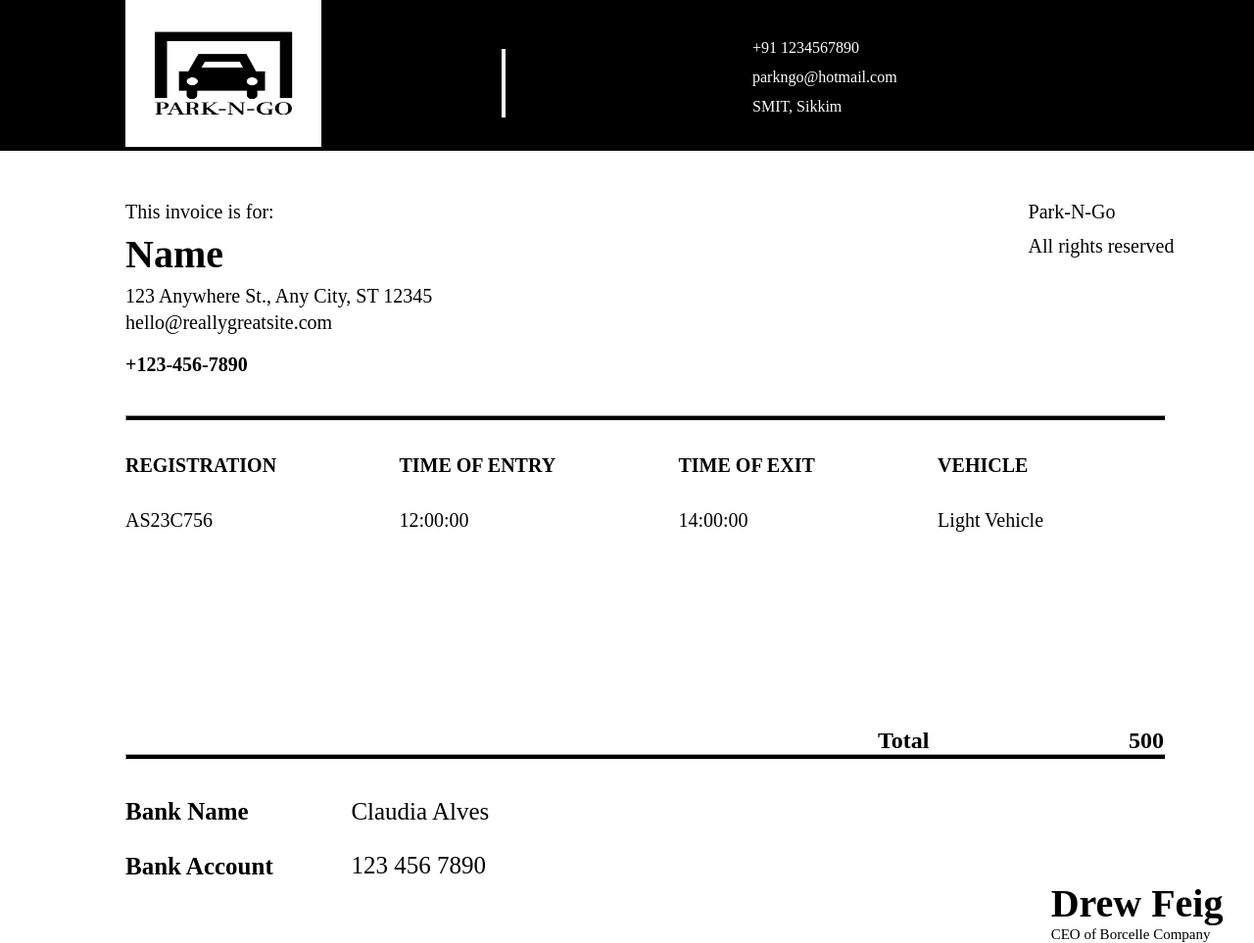
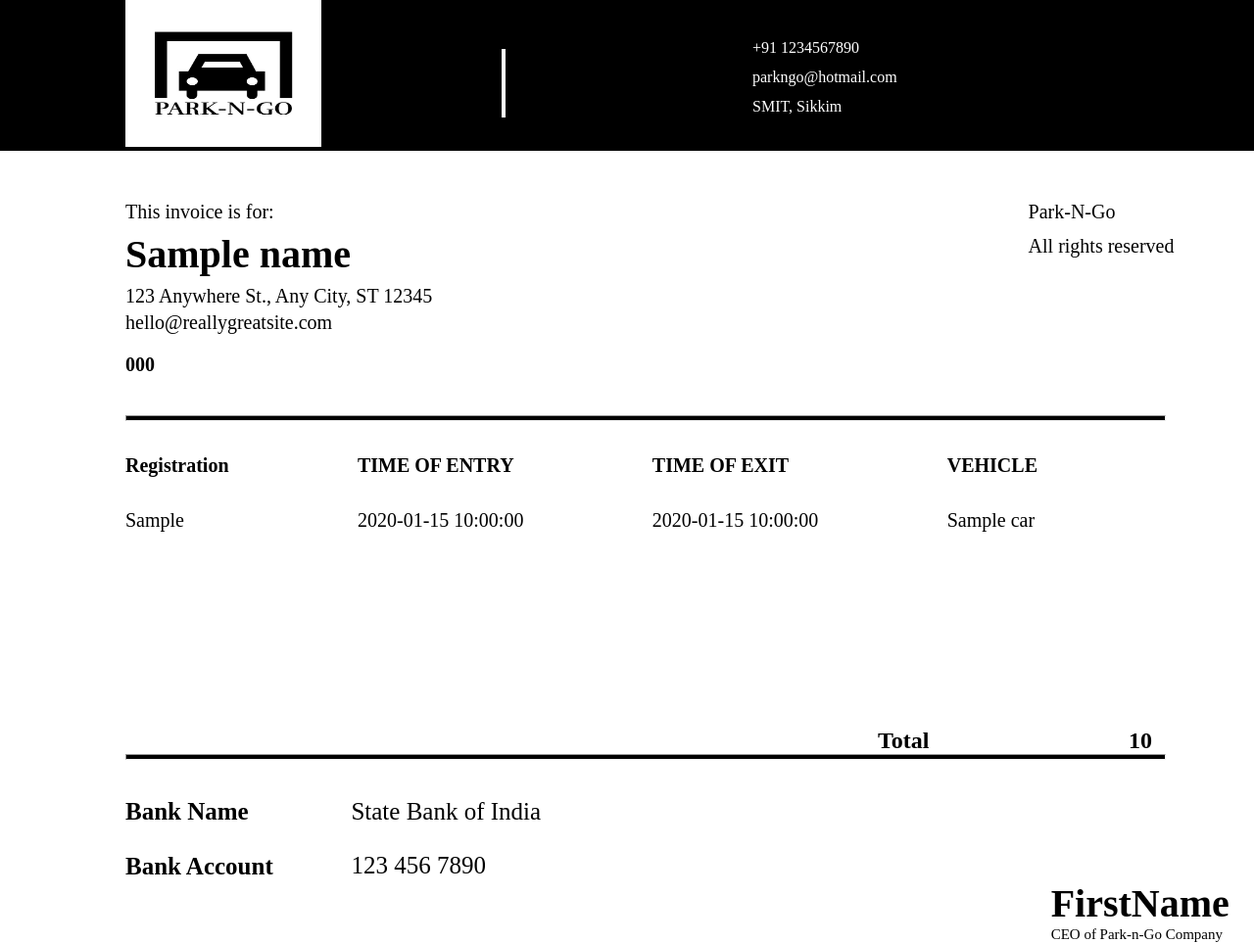
Before and after one commit to pooranjoyb/Park-n-Go, a Python web app: template template/index.html in a window 1280 px wide. Shown: the whole page at 98% size. Run offline with Jinja, Linux system fonts and the light colour scheme; the template is opened without the code that fills it: most values are stand-ins (such as "Sample title", 1, 10 or a date in 2020).

Commit message:
Changed into jinja template

```diff
--- a/template/index.html
+++ b/template/index.html
@@ -182,12 +182,12 @@
         <p id="all_right_res">All rights reserved</p>
         <p id="invoice">This invoice is for:</p>
         <b>
-            <p id="name">Name</p>
+            <p id="name">{{ name }}</p>
         </b>
         <p id="address">123 Anywhere St., Any City, ST 12345</p>
         <p id="email">hello@reallygreatsite.com</p>
         <b>
-            <p id="phone">+123-456-7890</p>
+            <p id="phone">{{ phone }}</p>
         </b>
     </div>
     <hr id="hr">
@@ -195,35 +195,35 @@
         <div class="grid-container">
             <div class="grid-item">
                 <b>
-                    <p class="mainss">REGISTRATION</p>
+                    <p class="mainss">Registration</p>
                 </b>
-                <p class="mainss_2">AS23C756</p>
+                <p class="mainss_2">{{ regNo }}</p>
             </div>
             <div class="grid-item">
                 <b>
                     <p class="mainss">TIME OF ENTRY</p>
                 </b>
-                <p class="mainss_2">12:00:00</p>
+                <p class="mainss_2">{{ entryTime }}</p>
             </div>
             <div class="grid-item">
                 <b>
                     <p class="mainss">TIME OF EXIT</p>
                 </b>
-                <p class="mainss_2">14:00:00</p>
+                <p class="mainss_2">{{ exitTime }}</p>
             </div>
             <div class="grid-item">
                 <b>
                     <p class="mainss">VEHICLE</p>
                 </b>
-                <p class="mainss_2">Light Vehicle</p>
+                <p class="mainss_2">{{ car }}</p>
             </div>
         </div>
-        <h2 id="bill">500</h2>
+        <h2 id="bill">{{ amount }}</h2>
         <h2 id="total">Total</h2>
     </div>
     <hr id="hr">
     <div id="fotter">
-        <p id="bankname">Claudia Alves</p>
+        <p id="bankname">State Bank of India</p>
         <p id="bankaccount">123 456 7890</p>
         <b>
             <p>Bank Name</p>
@@ -233,9 +233,9 @@
             <p>Bank Account</p>
         </b>
         <b>
-            <p id="Drew">Drew Feig</p>
+            <p id="Drew">FirstName</p>
         </b>
-        <p id="ceo">CEO of Borcelle Company</p>
+        <p id="ceo">CEO of Park-n-Go Company</p>
     </div>
 </body>
 
```
